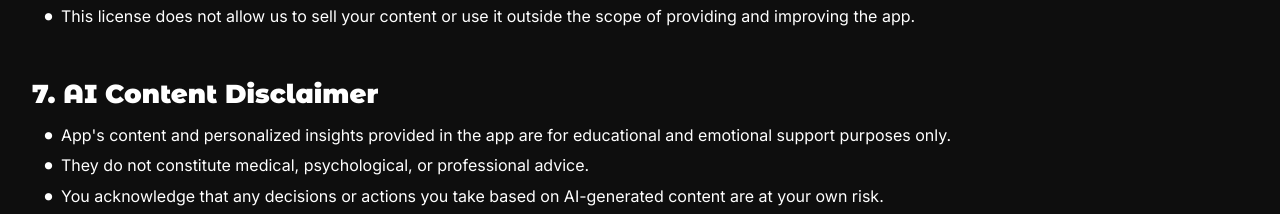
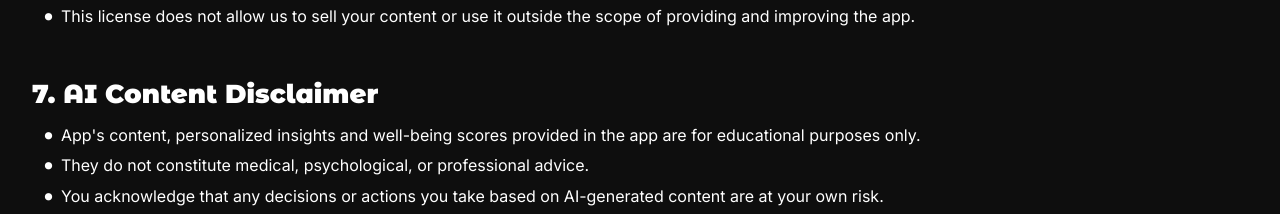
Before and after one commit to Partly-App/partly-business-frontend, a Next.js app: page /terms/terms-of-use in a window 1280 px wide. Shown: the part 1460-1674 px from the top of the page. Built offline with nearby package versions, Linux system fonts and the light colour scheme; no server answers.

Commit message:
update terms

```diff
--- a/src/app/terms/privacy-policy/page.tsx
+++ b/src/app/terms/privacy-policy/page.tsx
@@ -86,7 +86,7 @@ const PrivacyPolicyPage = () => {
       <DottedRow>
         To personalize your experience: This includes generating daily notes
         from “Self”, personalized insights at the end of moments based on your
-        reflections, and activity.
+        reflections, and activity, well-being scores.
       </DottedRow>
       <DottedRow>
         To provide emotional guidance: Your answers, notes, and interactions
--- a/src/app/terms/terms-of-use/page.tsx
+++ b/src/app/terms/terms-of-use/page.tsx
@@ -114,8 +114,8 @@ const TermsOfUsePage = () => {
 
       <Heading>7. AI Content Disclaimer</Heading>
       <DottedRow>
-        App&apos;s content and personalized insights provided in the app are for
-        educational and emotional support purposes only.
+        App&apos;s content, personalized insights and well-being scores provided
+        in the app are for educational purposes only.
       </DottedRow>
       <DottedRow>
         They do not constitute medical, psychological, or professional advice.
```
